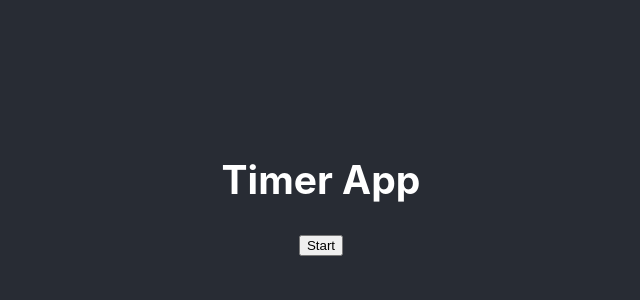
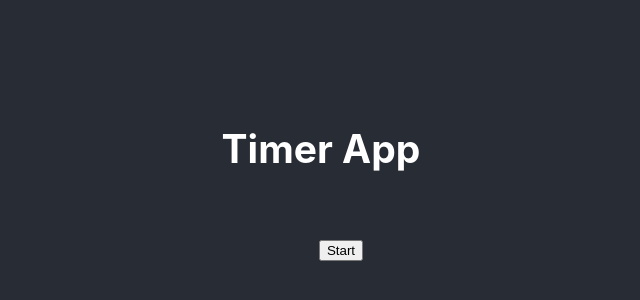
Before and after one commit to A-DiRusso/timer-app, a React (Create React App) app: page / in a window 1280 px wide. Shown: the part 210-510 px from the top of the page, without its empty margins (319-959 px from the left). Built offline with nearby package versions, Linux system fonts and the light colour scheme.

Commit message:
adds function start watch - consloe logs 'click'

```diff
--- a/src/App.js
+++ b/src/App.js
@@ -1,5 +1,6 @@
 import React from 'react';
 import './App.css';
+import StartWatch from './StartWatch';
 
 
 function App() {
@@ -7,7 +8,7 @@ function App() {
     <div className="App">
       <header className="App-header">
           <h2>Timer App</h2>
-          <button>Start</button>
+          <StartWatch />
       </header>
     </div>
   );
--- /dev/null
+++ b/src/StartWatch.js
@@ -0,0 +1,17 @@
+import React from 'react'
+
+function StartWatch() {
+  return (
+      <ul>
+          {
+              <button
+                    onClick={() =>
+                             console.log('click')}
+              >Start</button>
+          }
+      </ul>
+
+  )
+}
+
+export default StartWatch;
```
